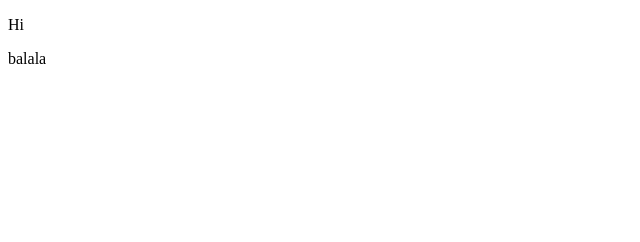
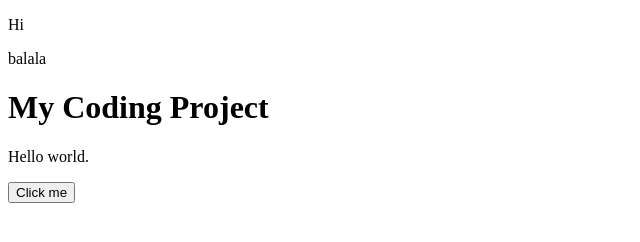
Before and after one commit to yangbinbing728/yangb212-week4-respository, a plain HTML site: page index.html in a window 1280 px wide. Shown: the whole page, without its empty margins (0-640 px from the left). Drawn offline with Linux system fonts and the light colour scheme.

Commit message:
Add main section with heading and button to index.html

```diff
--- a/index.html
+++ b/index.html
@@ -14,6 +14,11 @@
       balala
     </P>
 
+<main>
+  <h1>My Coding Project</h1>
+  <p>Hello world.</p>
+  <button>Click me</button>
+</main>
 
 
 
```
